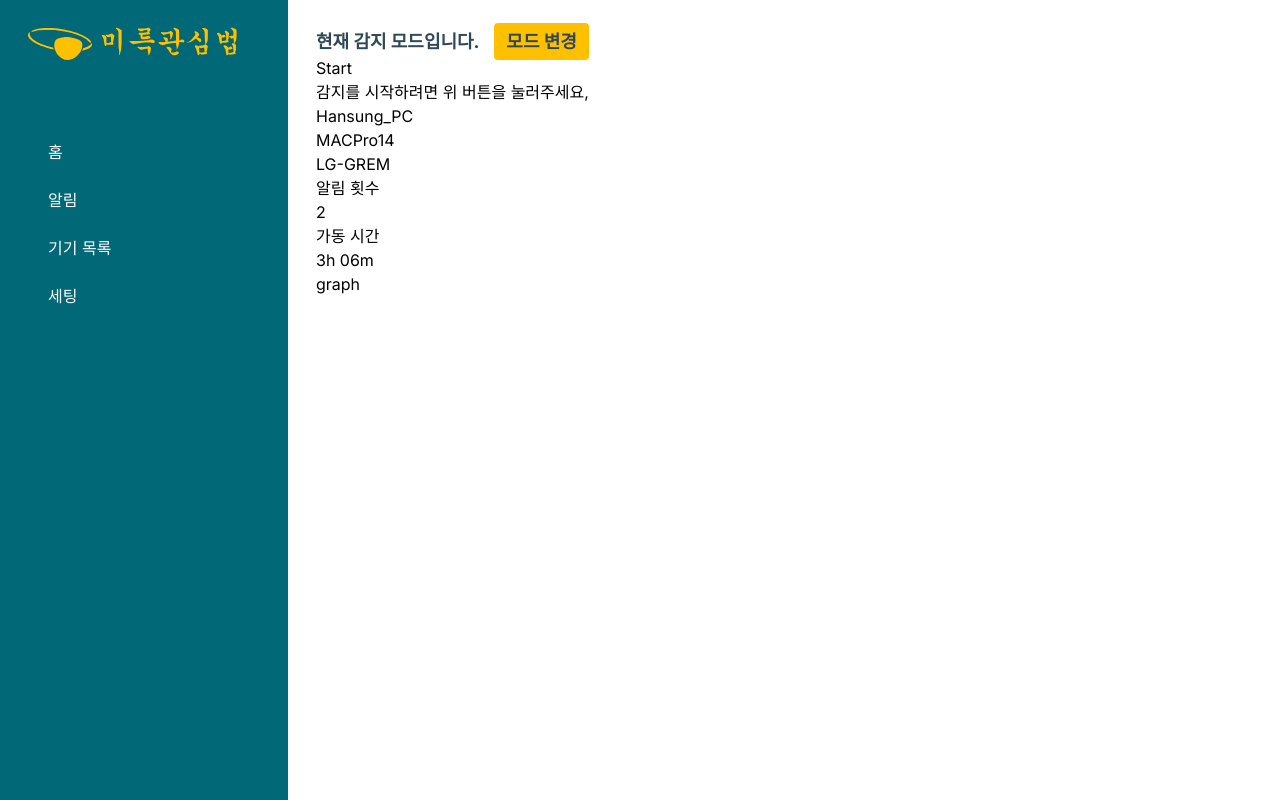
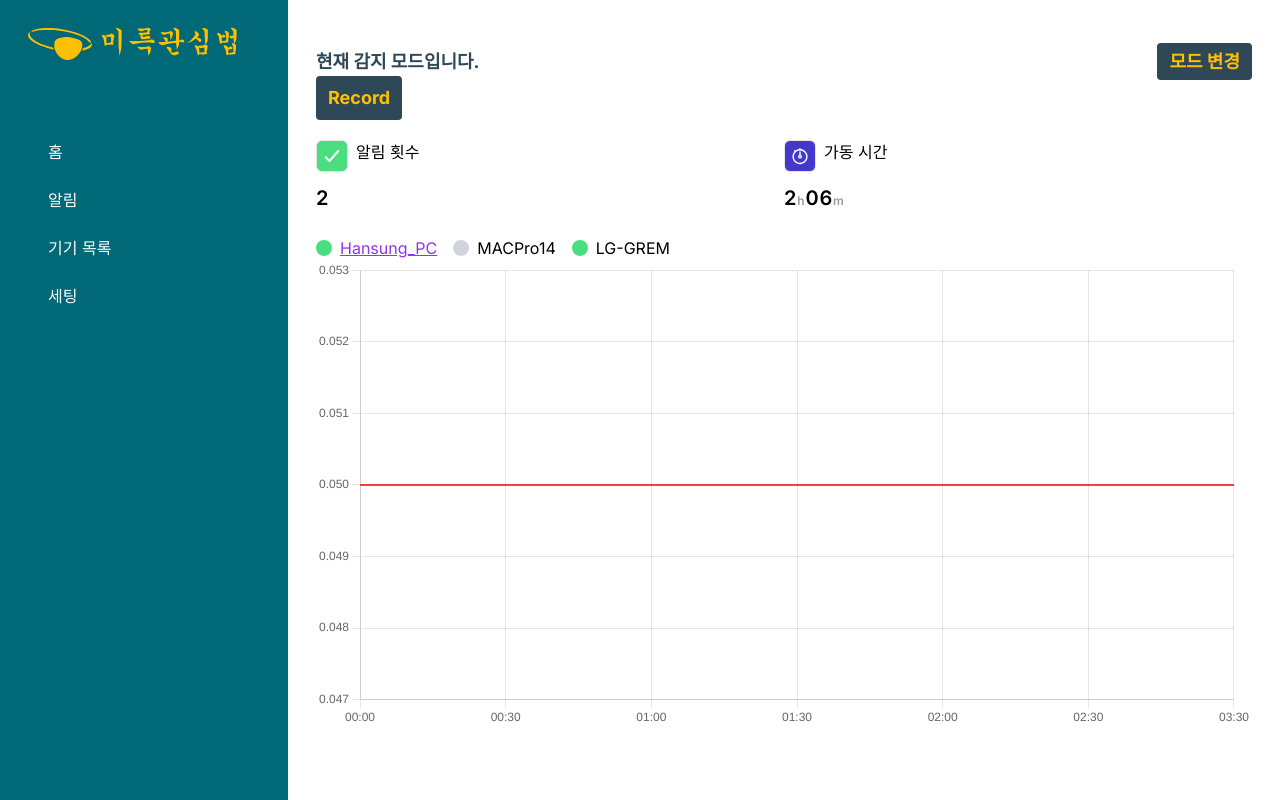
Before and after one commit to TaejoWangun/TaejoWangun, a Next.js app: page /dashboard/device-mode/detect in a window 1280 px wide. Built offline with nearby package versions, Linux system fonts and the light colour scheme.

Commit message:
feat: 감지모드 녹음 & 차트 추가

```diff
--- a/app/dashboard/device-mode/detect/page.tsx
+++ b/app/dashboard/device-mode/detect/page.tsx
@@ -1,50 +1,155 @@
+'use client';
+
+import Chart from 'chart.js/auto';
+import Image from 'next/image';
 import Link from 'next/link';
+import { useEffect, useRef, useState } from 'react';
+import useKihang from '../../notice/useKihang';
 
-type Props = {
-  searchParams: Record<string, string> | null | undefined
+type RecordingInfo = {
+  data: Blob
+  point: number
 };
-export default function Notice({ searchParams }: Props) {
+
+export default function Notice() {
+  const chartRef = useRef<HTMLCanvasElement | null>(null);
+
+  const [recordingInfo, setRecordingInfo] = useState<RecordingInfo[]>([]);
+
+  const [chart, setChart] = useState<Chart<'line', number[], string> | null>(null);
+
+  function addRecordingInfo(e: RecordingInfo) {
+    console.log(chart);
+    if (chart) {
+      chart.data.datasets[0].data.push(e.point);
+      chart.update();
+    }
+    setRecordingInfo([...recordingInfo, e]);
+  }
+
+  const {
+    recordingsListRef,
+    recordings,
+    handleStartClick,
+    handleStopClick,
+    handlePauseClick,
+  } = useKihang(addRecordingInfo);
+
+  useEffect(() => {
+    if (chartRef.current === null) return () => {};
+    Chart.register();
+    const ctx = chartRef.current;
+    // eslint-disable-next-line no-new
+    const aChart = new Chart(ctx, {
+      type: 'line',
+      data: {
+        labels: ['00:00', '00:30', '01:00', '01:30', '02:00', '02:30', '03:30'],
+        datasets: [
+          {
+            label: '데시벨 그래프',
+            data: [],
+            borderColor: 'rgb(75, 192, 192)',
+            tension: 0.5,
+          }, {
+            data: [0.05, 0.05, 0.05, 0.05, 0.05, 0.05, 0.05],
+            borderColor: 'red',
+            borderWidth: 1.5,
+            pointStyle: false,
+          },
+        ],
+      },
+      options: {
+        plugins: {
+          legend: {
+            display: false,
+          },
+        },
+      },
+    });
+    setChart(aChart);
+    return () => {
+      aChart.destroy();
+    };
+  }, []);
+
   return (
-    <div className="p-3 sm:p-7">
-      <section>
+    <div className="p-3 sm:p-7 grow">
+      <section className="pt-5">
         <div className="flex justify-between">
-          <p className="text-xs font-bold text-letter sm:text-lg">
+          <p className="text-lg font-bold text-letter sm:text-lg">
             현재
             {' '}
             <span>감지 모드</span>
             입니다.
           </p>
           <div className="shrink-0">
-            <Link href="?modal=list" className="btn-primary">
+            <Link href="?modal=list" className="px-2 py-2 text-xs font-bold rounded sm:px-3 sm:text-lg bg-letter text-main">
               모드 변경
             </Link>
           </div>
         </div>
       </section>
       <section>
-        <button type="button">Start</button>
-        <p>감지를 시작하려면 위 버튼을 눌러주세요,</p>
+        <button type="button" className="px-2 py-2 text-xs font-bold rounded sm:px-3 sm:text-lg bg-letter text-main" onClick={handleStartClick}>Record</button>
       </section>
-      <section>
+      <section className="grid grid-cols-2 pt-5">
         <div>
-          <ul>
-            <li>Hansung_PC</li>
-            <li>MACPro14</li>
-            <li>LG-GREM</li>
-          </ul>
+          <div className="flex gap-2">
+            <div className="flex items-center justify-center w-8 h-8 bg-green-400 border rounded-md">
+              <div className="relative w-5 h-5">
+                <Image src="/images/checkmark.svg" alt="card" fill />
+              </div>
+            </div>
+            <h2 className="text-base">알림 횟수</h2>
+          </div>
+          <div className="pt-3">
+            <p className="text-xl font-semibold">2</p>
+          </div>
         </div>
         <div>
-          <div>
-            <h2>알림 횟수</h2>
-            <p>2</p>
+          <div className="flex gap-2">
+            <div className="flex items-center justify-center w-8 h-8 bg-indigo-700 border rounded-md">
+              <div className="relative w-5 h-5">
+                <Image src="/images/stopwatch.svg" alt="card" fill />
+              </div>
+            </div>
+            <h2 className="text-base">가동 시간</h2>
           </div>
-          <div>
-            <h2>가동 시간</h2>
-            <p>3h 06m</p>
+          <div className="pt-3 tracking-wider">
+            <span className="text-xl font-semibold">2</span>
+            <span className="text-xs font-semibold text-[rgba(7,4,23,0.40)]">h</span>
+            <span className="text-xl font-semibold">06</span>
+            <span className="text-xs font-semibold text-[rgba(7,4,23,0.40)]">m</span>
           </div>
         </div>
       </section>
-      <section>graph</section>
+      <section className="sm:pt-6">
+        <div>
+          <ul className="sm:flex gap-4">
+            <li className="flex items-center gap-2">
+              <div className="w-4 h-4 rounded-full bg-green-400" />
+              <span className="underline text-purple-600">
+                Hansung_PC
+              </span>
+            </li>
+            <li className="flex items-center gap-2">
+              <div className="w-4 h-4 rounded-full bg-gray-300" />
+              <span className="">
+                MACPro14
+              </span>
+            </li>
+            <li className="flex items-center gap-2">
+              <div className="w-4 h-4 rounded-full bg-green-400" />
+              <span className="">
+                LG-GREM
+              </span>
+            </li>
+          </ul>
+        </div>
+      </section>
+      <section>
+        <canvas ref={chartRef} />
+      </section>
     </div>
   );
 }
--- a/app/dashboard/notice/page.tsx
+++ b/app/dashboard/notice/page.tsx
@@ -16,7 +16,7 @@ function AudioRecorder() {
   }
 
   useEffect(() => {
-    console.log(recordingInfo, 'result');
+    console.log(recordingInfo);
   }, [recordingInfo]);
   const {
     recordingsListRef,
```
